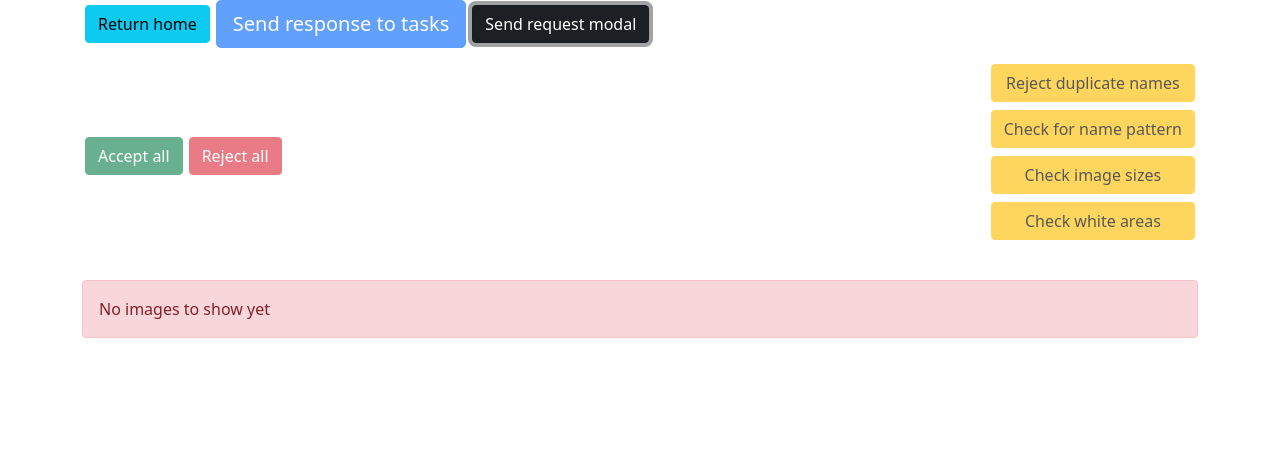
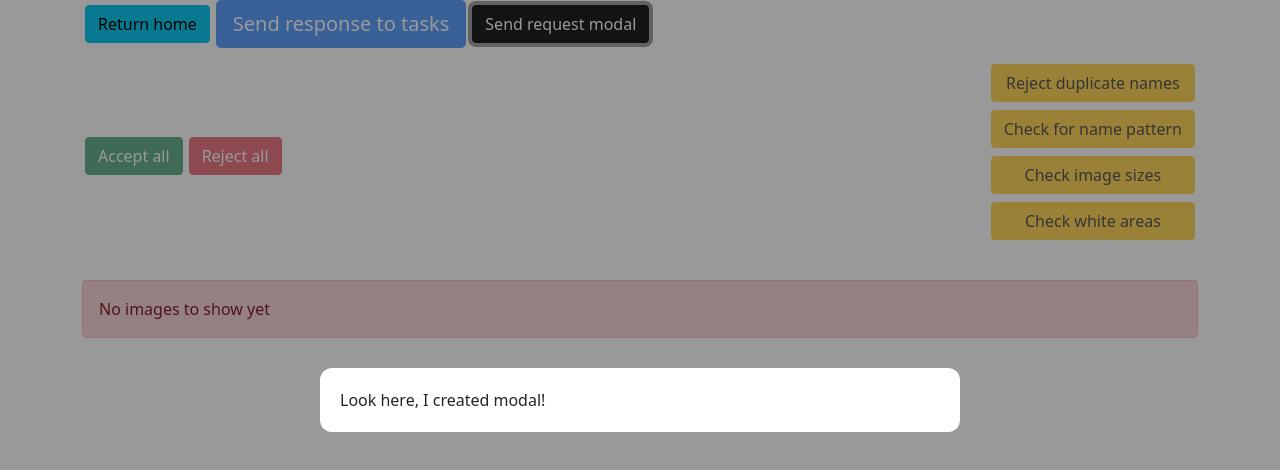
Before and after one commit to barkev2009/toloka_react, a React (Create React App) app: page /images in a window 1280 px wide. Both pictures are taken after a click on the button "Send request modal". Shown: the top 470 px of the page. Built offline with nearby package versions, Linux system fonts and the light colour scheme.

Commit message:
modal is working

```diff
--- a/src/pages/common/Modal.jsx
+++ b/src/pages/common/Modal.jsx
@@ -1,10 +1,11 @@
 import React from 'react'
 import './styles/modal.css'
 
-const Modal = ({active, setActive}) => {
+const Modal = ({active, setActive, children}) => {
   return (
-    <div className='modal'>
-        <div className="modal__content">
+    <div className={active ? 'modal active' : 'modal'} onClick={() => setActive(false)}>
+        <div className={active ? 'modal__content active' : 'modal__content'} onClick={e => e.stopPropagation()}>
+          {children}
         </div>
     </div>
   )
--- a/src/pages/common/styles/modal.css
+++ b/src/pages/common/styles/modal.css
@@ -5,4 +5,28 @@
     position: fixed;
     top: 0;
     left: 0;
+    display: flex;
+    align-items: center;
+    justify-content: center;
+    opacity: 0;
+    pointer-events: none;
+    transition: 0.5s;
 }
+
+.modal.active {
+    opacity: 1;
+    pointer-events: all;
+}
+
+.modal__content {
+    padding: 20px;
+    border-radius: 12px;
+    background-color: white;
+    transform: scale(0.5);
+    transition: 0.4s all;
+    width: 50vw;
+}
+
+.modal__content.active {
+    transform: scale(1);
+}
--- a/src/pages/imagesPage/components/ImagesPage.jsx
+++ b/src/pages/imagesPage/components/ImagesPage.jsx
@@ -17,7 +17,7 @@ const ImagesPage = ({activePoolID, removeDuplicates}) => {
     const token = useSelector(state => state.token.yaToken)
     const sandbox = useSelector(state => state.sandbox.sandboxOn)
 
-    const [modalActive, setModalActive] = useState(true)
+    const [modalActive, setModalActive] = useState(false)
 
     const navigate = useNavigate();
     const returnHome = useCallback(
@@ -48,7 +48,9 @@ const ImagesPage = ({activePoolID, removeDuplicates}) => {
 
     return (
         <div className="container-fluid">
-            <Modal active={modalActive} setActive={setModalActive}/>
+            <Modal active={modalActive} setActive={setModalActive}>
+                Look here, I created modal!
+            </Modal>
             <div className="container">
                 <button type='button' className='btn btn-info' onClick={returnHome}>
                     Return home
@@ -57,7 +59,7 @@ const ImagesPage = ({activePoolID, removeDuplicates}) => {
                     onClick={sendTasks}
                     disabled={images.length === 0 || images.filter(img => img.comment !== undefined && img.comment.trim() !== '').length < images.length}
                 />
-                <button type='button' className='btn btn-dark'>
+                <button type='button' className='btn btn-dark' onClick={() => setModalActive(true)}>
                     Send request modal
                 </button>
             </div>
```
